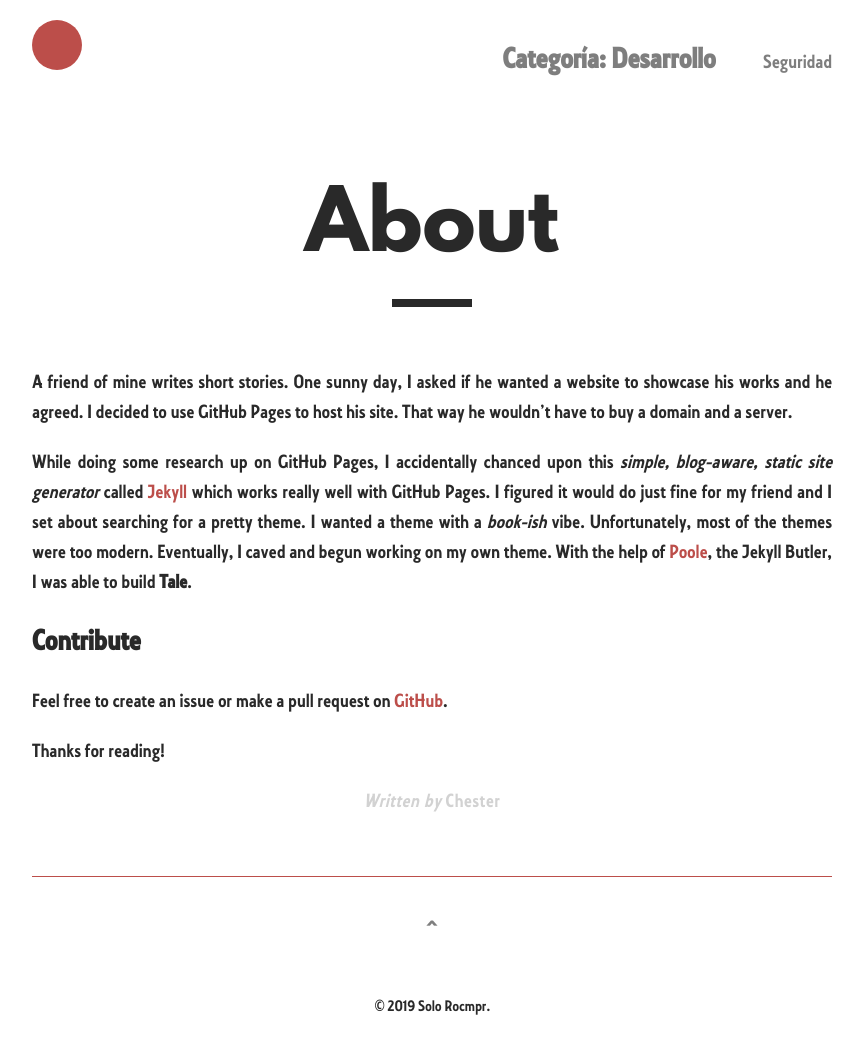
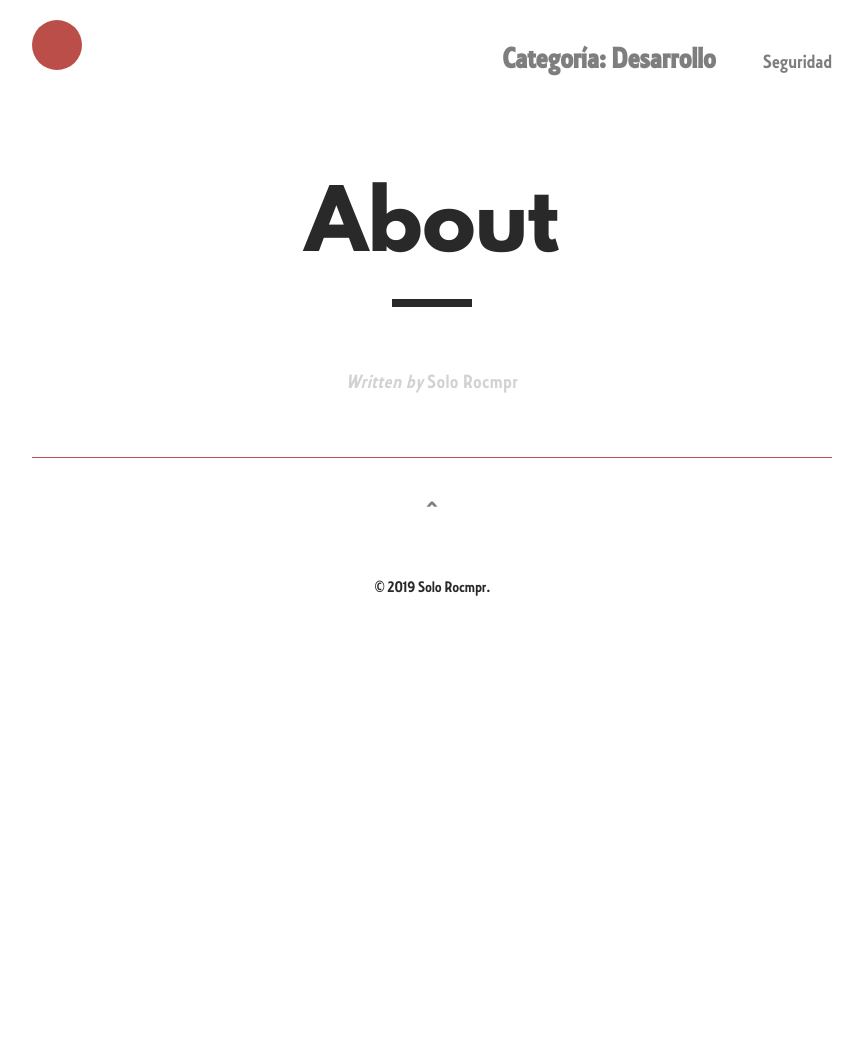
Before and after one commit to Rocmpr/blog, a Jekyll site: the page built from _pages/about.md, in a window 1280 px wide. Shown: the whole page, without its empty margins (208-1072 px from the left). Built offline with Jekyll 4.4.1, drawn with Linux system fonts in a browser that asks for light colours; after the commit the page ends 900 px from its top, so only the background shows below that.

Commit message:
Update about.md

```diff
--- a/_pages/about.md
+++ b/_pages/about.md
@@ -1,15 +1,5 @@
 ---
 layout: post
 title: "About"
-author: "Chester"
 permalink: /about/
 ---
-
-A friend of mine writes short stories. One sunny day, I asked if he wanted a website to showcase his works and he agreed. I decided to use GitHub Pages to host his site. That way he wouldn't have to buy a domain and a server.
-
-While doing some research up on GitHub Pages, I accidentally chanced upon this _simple, blog-aware, static site generator_ called [Jekyll](https://jekyllrb.com/) which works really well with GitHub Pages. I figured it would do just fine for my friend and I set about searching for a pretty theme. I wanted a theme with a _book-ish_ vibe. Unfortunately, most of the themes were too modern. Eventually, I caved and begun working on my own theme. With the help of [Poole](https://github.com/poole/poole), the Jekyll Butler, I was able to build **Tale**.
-
-## Contribute
-Feel free to create an issue or make a pull request on [GitHub](https://github.com/chesterhow/tale).
-
-Thanks for reading!
```
